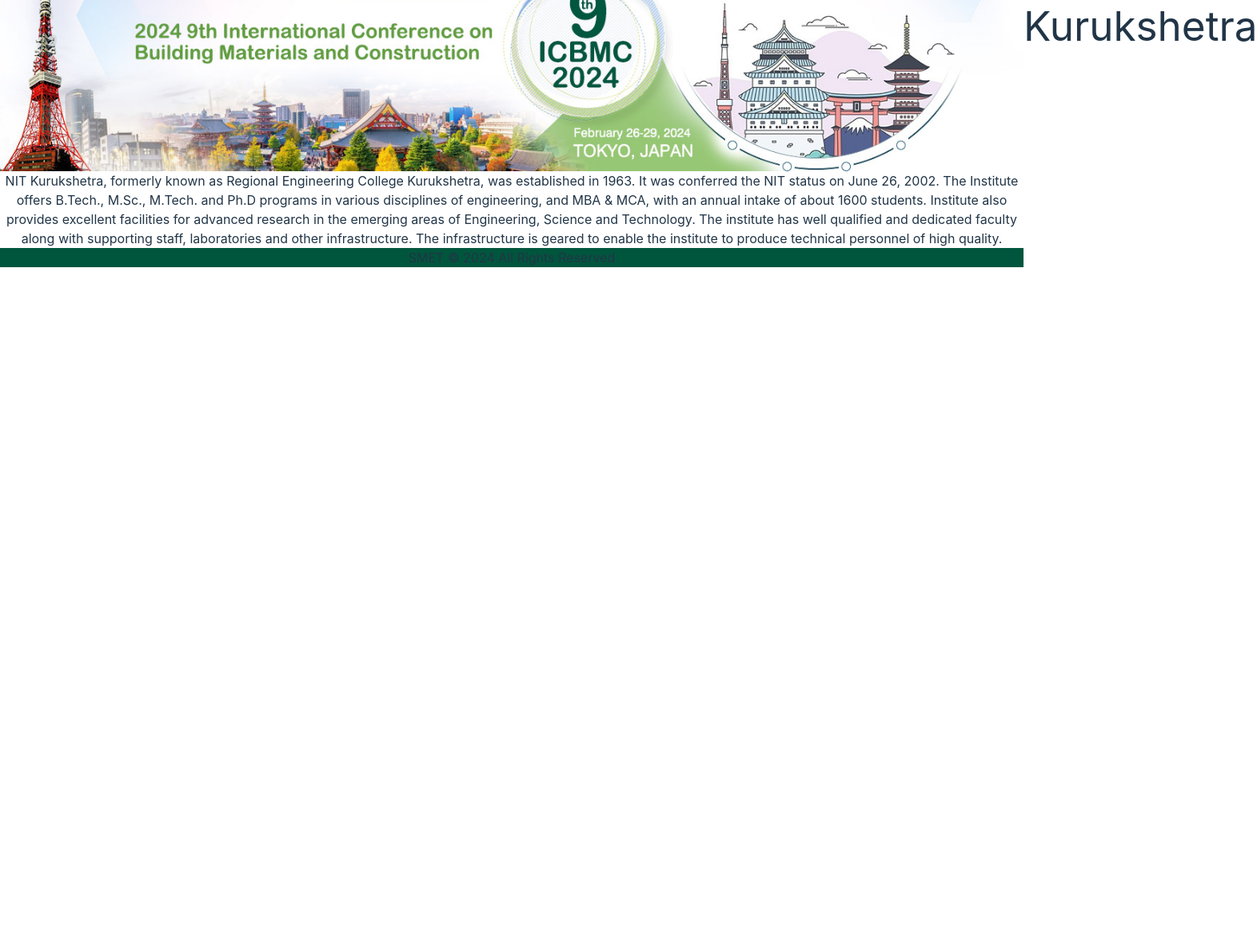
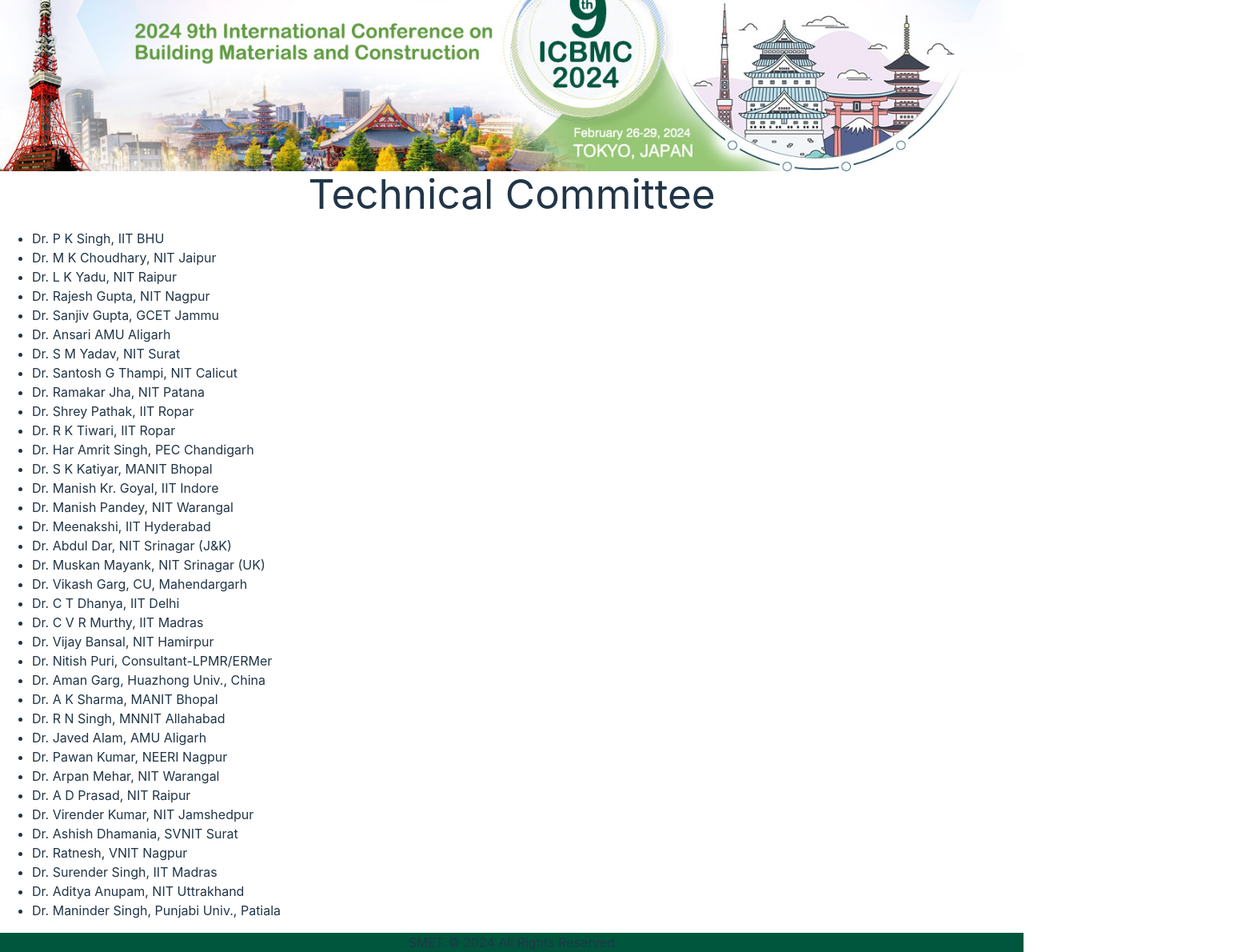
Before and after one commit to zerotwoadarsh/smet-CED, a React (Vite) app: page /committee/technical in a window 1280 px wide. Shown: the part 52-1242 px from the top of the page at 80% size, 1572 px wide, since content can reach past the window. Before the commit the page ends 800 px from the top, so only its background shows below. Built offline with nearby package versions, Linux system fonts and the light colour scheme.

Commit message:
Committe page and About page

```diff
--- a/src/App.css
+++ b/src/App.css
@@ -6,11 +6,11 @@
 }
 
 .site-footer {
-  background: #00563D;
-  border-top: 0px solid #DDDDDD;
-  border-bottom: 0px solid #DDDDDD;
-  border-left: 0px solid #DDDDDD;
-  border-right: 0px solid #DDDDDD;
+  background: #00563d;
+  border-top: 0px solid #dddddd;
+  border-bottom: 0px solid #dddddd;
+  border-left: 0px solid #dddddd;
+  border-right: 0px solid #dddddd;
   overflow: hidden;
   clear: both;
 }
@@ -50,3 +50,9 @@
 .read-the-docs {
   color: #888;
 } */
+
+.list_style {
+  align-items: flex-start;
+  display: flex;
+  flex-direction: column;
+}
--- a/src/App.jsx
+++ b/src/App.jsx
@@ -3,6 +3,14 @@
 import { Route, Routes } from "react-router-dom";
 import About from "../src/component/about/About";
 import AboutNITKurukshetra from "./component/about/about_NIT_Kurukshetra";
+import About_Kurukshetra from "./component/about/About_Kurukshetra";
+import About_SMET_2024 from "./component/about/about_SMET_2024";
+import External_advisory_committe from "./component/Committe/External_advisory_committe";
+import Committe from "./component/Committe/Committe";
+import Organising_Committe from "./component/Committe/Organising_Committe";
+import Internal_advisory_committe from "./component/Committe/Internal_advisory_committe";
+import Technical_committe from "./component/Committe/Technical_committe";
+
 
 function App() {
   return (
@@ -29,7 +37,13 @@
       </p> */}
 
       {/* <Navbar /> */}
-      <AboutNITKurukshetra />
+      {/* <AboutNITKurukshetra /> */}
+      {/* <About_Kurukshetra /> */}
+      {/* <About_SMET_2024 /> */}
+      {/* <External_advisory_committe /> */}
+      {/* < Organising_Committe /> */}
+      {/* <Internal_advisory_committe /> */}
+      <Technical_committe />
       {/* <Routes>
         <Route path='/' element={<Home />} />
         <Route path='/' element={<Home />} />
--- /dev/null
+++ b/src/component/Committe/Committe.jsx
@@ -0,0 +1,32 @@
+import React from "react";
+import banner from "../../assets/images/banner.jpg";
+
+const Committe = ({ data }) => {
+  return (
+    <>
+      <div className="min-h-screenl">
+        <div>
+          {/* Image Div */}
+          <div className="flex items-center justify-center ">
+            <img src={banner} alt="" className="w-full h-auto" />
+          </div>
+          <div>
+            <h1 className="m-10">{data.name}</h1>
+          </div>
+        </div>
+        <div className="px-4 py-12 mt-auto flex items-end justify-center text-white">
+          <ul className="text-lg list-disc list_style">
+            {data.listItems.map((item, index) => (
+              <li key={index}>{item}</li>
+            ))}
+          </ul>
+        </div>
+      </div>
+      <footer className="site-footer">
+        <p>SMET © 2024 All Rights Reserved</p>
+      </footer>
+    </>
+  );
+};
+
+export default Committe;
--- /dev/null
+++ b/src/component/Committe/External_advisory_committe.jsx
@@ -0,0 +1,59 @@
+import React from "react";
+import Committe from "./Committe";
+
+const External_advisory_committe = () => {
+  var data = {
+    name: "External Advisory Committe",
+    listItems: [
+      "Dr. Manoranjan Parida, CRRI, Delhi",
+      "Dr. Ashish Juneja, IIT Bombay",
+      "Dr. M Chandrasekhar, NIT Warangal",
+      "Dr. Rathish Kumar Pancharathi, NIT Waranagal",
+      "Dr. Mehar Prasad, IIT Madras",
+      "Dr. Anupam Chakrabarti, IIT Roorkee",
+      "Dr. Abdul Hamid, Adelaide University, Australia",
+      "Dr. Mohamed-Ouejdi Belarbi, Biskra, Algeria ",
+      "Dr. Ashraf M. Zenkour, Kafrelsheikh University, Iran ",
+      "Dr. Mirzi Betasolo, PNG University, Papua New Guinea",
+      "Dr. V P Singh, Texas A & M University USA",
+      "Dr. CSP Ojha, IIT Roorkee",
+      "Dr. Mukand Singh Babel, A. I. T., Thailand",
+      "Dr. Ian Holman, Cranfield University, UK.",
+      "Dr. Rajagopalan Balaji, University of Colorado, Boulder ",
+      "Dr. K C Patra, NIT Rourkela",
+      "Dr. S K Singh, NIH, Roorkee",
+      "Dr. Suby Bhattacharya, University of Surrey, UK",
+      "Dr. Goudappa R. Dodagoudar, IIT Madras",
+      "Dr. Debasish Roy, IIT Kharagpur",
+      "Dr. Anil Dikshit IIT Bombay",
+      "Dr. Ligy Philip IIT Madras",
+      "Dr. R D Gupta NIT Allahabad",
+      "Dr. R D Garg, IIT Roorkee",
+      "Dr. R K Dutta, NIT Hamirpur",
+      "Dr. Satish Chandra IIT Roorkee",
+      "Dr. M C Deo, IIT Bombay",
+      "Dr. Umesh Sharma, PEC Chandigarh",
+      "Dr. Pardeep Gupta, PEC Chandigarh",
+      "Dr. Siby John, PEC Chandigarh",
+      "Dr. Neelima Satyam, IIT Indore",
+      "Dr. Suresh Kumar Tiwari, MNIT Jaipur",
+      "Dr. N K Samadhiya, IIT Roorkee",
+      "Dr. Li Li, Huazhong Univ., Wuhan, China",
+      "Dr. Rao Martand Singh, NUST Trondheim, Norway",
+      "Dr. Ashutosh Trivedi, DTU, New Delhi",
+      "Dr. Arvind Kumar Agnihotri, NIT Jalandhar",
+      "Dr. A. K. Chaudhary, NIT Jamshedpur",
+      "Dr. I K Pateriya, MORD, GOI, Delhi",
+      // Add more items as needed
+    ],
+  };
+  return (
+    <div>
+      <div>
+        <Committe data={data} />
+      </div>
+    </div>
+  );
+};
+
+export default External_advisory_committe;
--- /dev/null
+++ b/src/component/Committe/Internal_advisory_committe.jsx
@@ -0,0 +1,26 @@
+import React from "react";
+import Committe from "./Committe";
+
+const Internal_advisory_committe = () => {
+  var data = {
+    name: "Internal Advisory Committee",
+    listItems: [
+      "Dr. S K Madan, Professor, CED, NIT Kurukshetra",
+      "Dr. K K Singh, Professor, CED, NIT Kurukshetra",
+      "Dr. S M Gupta, Professor, CED, NIT Kurukshetra",
+      "Dr. S K Patidar, Professor, CED, NIT Kurukshetra",
+      "Dr. Surinder Deswal, Professor, CED, NIT Kurukshetra",
+      "Dr. V K Bajpai, Professor, MED, NIT Kurukshetra",
+      // Add more items as needed
+    ],
+  };
+  return (
+    <div>
+      <div>
+        <Committe data={data} />
+      </div>
+    </div>
+  );
+};
+
+export default Internal_advisory_committe;
--- /dev/null
+++ b/src/component/Committe/Organising_Committe.jsx
@@ -0,0 +1,25 @@
+import React from "react";
+import Committe from "./Committe";
+
+const Organising_Committe = () => {
+  var data = {
+    name: "Organising Committee",
+    listItems: [
+      "Dr. Babita Saini, NIT Kurukshetra",
+      "Dr. A K Prabhakar, NIT Kurukshetra",
+      "Dr. Yogesh Aggarwal, NIT Kurukshetra",
+      "Dr. Shweta Rathi, NIT Kurukshetra",
+      "Dr. Pankaj Munjal, NIT Kurukshetra",
+      "Dr. J S Yadav, NIT Kurukshetra",
+    ],
+  };
+  return (
+    <div>
+      <div>
+        <Committe data={data} />
+      </div>
+    </div>
+  );
+};
+
+export default Organising_Committe;
--- /dev/null
+++ b/src/component/Committe/Technical_committe.jsx
@@ -0,0 +1,56 @@
+import React from 'react'
+import Committe from './Committe';
+
+const Technical_committe = () => {
+  var data = {
+    name: "Technical Committee",
+    listItems: [
+      "Dr. P K Singh, IIT BHU",
+      "Dr. M K Choudhary, NIT Jaipur",
+      "Dr. L K Yadu, NIT Raipur",
+      "Dr. Rajesh Gupta, NIT Nagpur",
+      "Dr. Sanjiv Gupta, GCET Jammu",
+      "Dr. Ansari AMU Aligarh",
+      "Dr. S M Yadav, NIT Surat",
+      "Dr. Santosh G Thampi, NIT Calicut",
+      "Dr. Ramakar Jha, NIT Patana",
+      "Dr. Shrey Pathak, IIT Ropar",
+      "Dr. R K Tiwari, IIT Ropar",
+      "Dr. Har Amrit Singh, PEC Chandigarh",
+      "Dr. S K Katiyar, MANIT Bhopal",
+      "Dr. Manish Kr. Goyal, IIT Indore",
+      "Dr. Manish Pandey, NIT Warangal",
+      "Dr. Meenakshi, IIT Hyderabad",
+      "Dr. Abdul Dar, NIT Srinagar (J&K)",
+      "Dr. Muskan Mayank, NIT Srinagar (UK)",
+      "Dr. Vikash Garg, CU, Mahendargarh",
+      "Dr. C T Dhanya, IIT Delhi",
+      "Dr. C V R Murthy, IIT Madras",
+      "Dr. Vijay Bansal, NIT Hamirpur",
+      "Dr. Nitish Puri, Consultant-LPMR/ERMer",
+      "Dr. Aman Garg, Huazhong Univ., China",
+      "Dr. A K Sharma, MANIT Bhopal",
+      "Dr. R N Singh, MNNIT Allahabad",
+      "Dr. Javed Alam, AMU Aligarh",
+      "Dr. Pawan Kumar, NEERI Nagpur",
+      "Dr. Arpan Mehar, NIT Warangal",
+      "Dr. A D Prasad, NIT Raipur",
+      "Dr. Virender Kumar, NIT Jamshedpur",
+      "Dr. Ashish Dhamania, SVNIT Surat",
+      "Dr. Ratnesh, VNIT Nagpur",
+      "Dr. Surender Singh, IIT Madras",
+      "Dr. Aditya Anupam, NIT Uttrakhand",
+      "Dr. Maninder Singh, Punjabi Univ., Patiala",
+      // Add more items as needed
+    ],
+  };
+  return (
+    <div>
+      <div>
+        <Committe data={data} />
+      </div>
+    </div>
+  )
+}
+
+export default Technical_committe
--- /dev/null
+++ b/src/component/about/About_Kurukshetra.jsx
@@ -0,0 +1,18 @@
+import React from "react";
+import About from './About'
+
+const About_Kurukshetra = () => {
+  var data = {
+    name: "Kurukshetra",
+    desc: "Kurukshetra is described as Dharamkshetra, a place of historical and religious importance. The battle  of Mahabharata was fought here. Lord Krishna preached the philosophy of ‘Karma’, as enshrined in the holy book ‘Srimad Bhagwad Gita’. It is one of the premier pilgrimage centers attracting devotees all round the year. Kurukshetra is  very well connected by rail (Delhi-Ambala section), by road (NH44, connecting Delhi-Chandigarh-Amritsar) (Delhi-160 km and Chandigarh-80 km) and by air. NIT Kurukshetra campus is located at about 10 km from Pipli bus stand located on NH44, and about 6 km from Kurukshetra railway station.",
+  };
+  return (
+    <div>
+      <div>
+        <About data={data} />
+      </div>
+    </div>
+  );
+};
+
+export default About_Kurukshetra;
--- a/src/component/about/about_NIT_Kurukshetra.jsx
+++ b/src/component/about/about_NIT_Kurukshetra.jsx
@@ -4,11 +4,13 @@
 const AboutNITKurukshetra = () => {
   var data = {
     name: "NIT Kurukshetra",
-    desc: "NIT Kurukshetra, formerly known as Regional Engineering College Kurukshetra, was established in 1963. It was conferred the NIT status on June 26, 2002. The Institute offers B.Tech., M.Sc., M.Tech. and Ph.D programs in various disciplines of engineering, and MBA & MCA, with an annual intake of about 1600 students. Institute also provides excellent facilities for advanced research in the emerging areas of Engineering, Science and Technology. The institute has well qualified and dedicated faculty along with supporting staff, laboratories and other infrastructure. The infrastructure is geared to enable the institute to produce technical personnel of high quality.    ",
+    desc: "NIT Kurukshetra, formerly known as Regional Engineering College Kurukshetra, was established in 1963. It was conferred the NIT status on June 26, 2002. The Institute offers B.Tech., M.Sc., M.Tech. and Ph.D programs in various disciplines of engineering, and MBA & MCA, with an annual intake of about 1600 students. Institute also provides excellent facilities for advanced research in the emerging areas of Engineering, Science and Technology. The institute has well qualified and dedicated faculty along with supporting staff, laboratories and other infrastructure. The infrastructure is geared to enable the institute to produce technical personnel of high quality.",
   };
   return (
     <div>
-      <About data={data} />
+      <div>
+        <About data={data} />
+      </div>
     </div>
   );
 };
--- a/src/output.css
+++ b/src/output.css
@@ -349,13 +349,13 @@
   padding: 0;
 }
 
-ol,
+/* ol,
 ul,
 menu {
   list-style: none;
   margin: 0;
   padding: 0;
-}
+} */
 
 /*
 Reset default styling for dialogs.
```
Also changed, not shown: src/component/about/About_SMET_2024.jsx (added, +18 -0 lines), src/index.css (line endings or trailing spaces).
